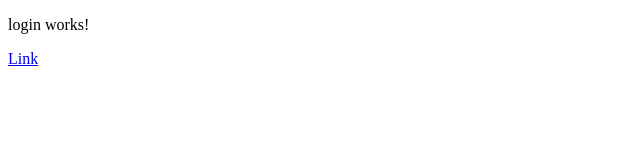
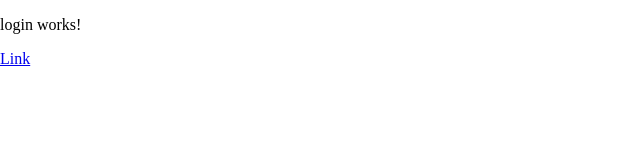
Before and after one commit to mccormickgriffin/axol-web, an Angular app: page /login in a window 1280 px wide. Shown: the top 160 px of the page, without its empty margins (0-640 px from the left). Built offline with nearby package versions, Linux system fonts and the light colour scheme.

Commit message:
reconfigured styles in app

```diff
--- a/angular.json
+++ b/angular.json
@@ -24,7 +24,7 @@
             "tsConfig": "tsconfig.app.json",
             "inlineStyleLanguage": "scss",
             "assets": ["src/favicon.ico", "src/assets"],
-            "styles": ["src/styles.scss"],
+            "styles": ["src/app/styles/styles.scss"],
             "scripts": []
           },
           "configurations": {
@@ -91,7 +91,7 @@
             "tsConfig": "tsconfig.spec.json",
             "inlineStyleLanguage": "scss",
             "assets": ["src/favicon.ico", "src/assets"],
-            "styles": ["src/styles.scss"],
+            "styles": ["src/app/styles/styles.scss"],
             "scripts": []
           }
         }
--- a/src/styles.scss
+++ b/src/app/styles/styles.scss
@@ -1 +1,7 @@
 /* You can add global styles to this file, and also import other style files */
+
+html, body {
+    margin: 0;
+    padding: 0;
+    height: 100%;
+}
```
